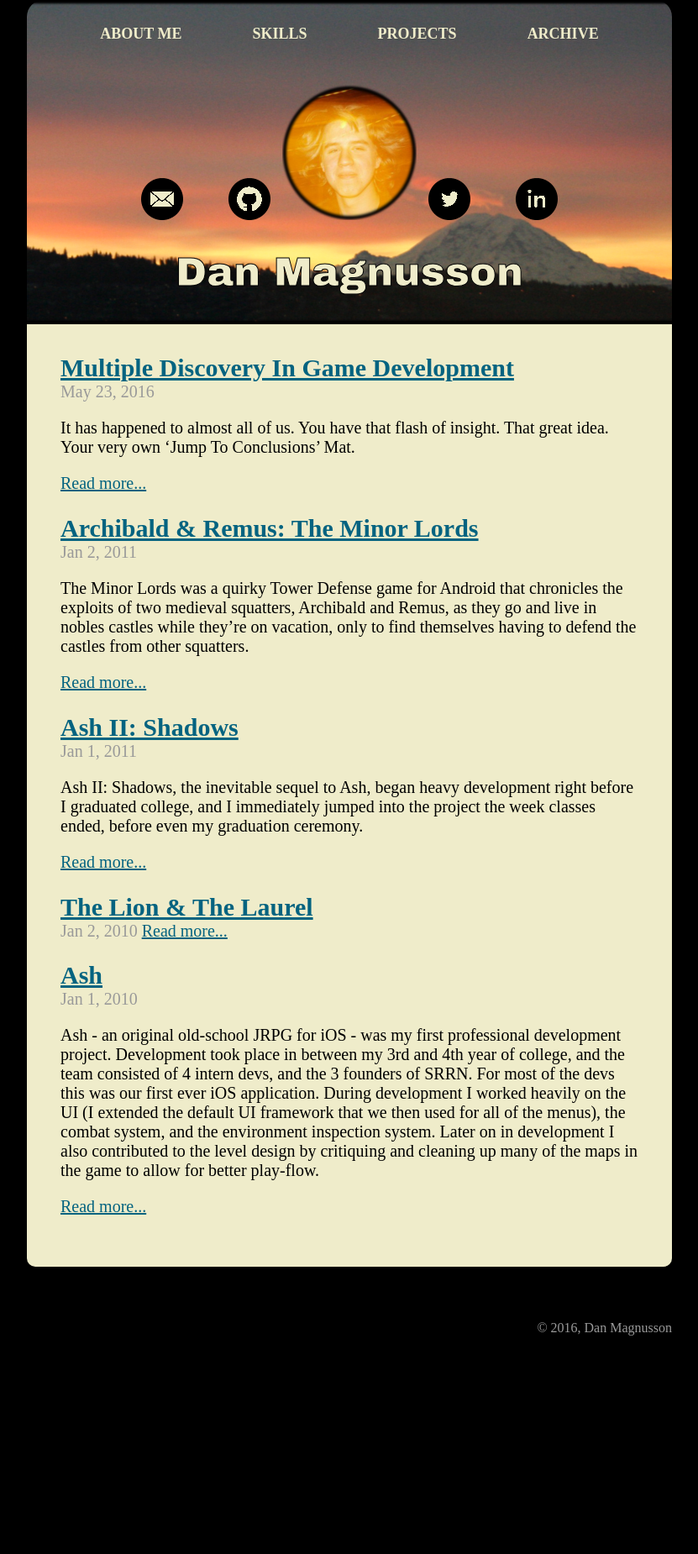
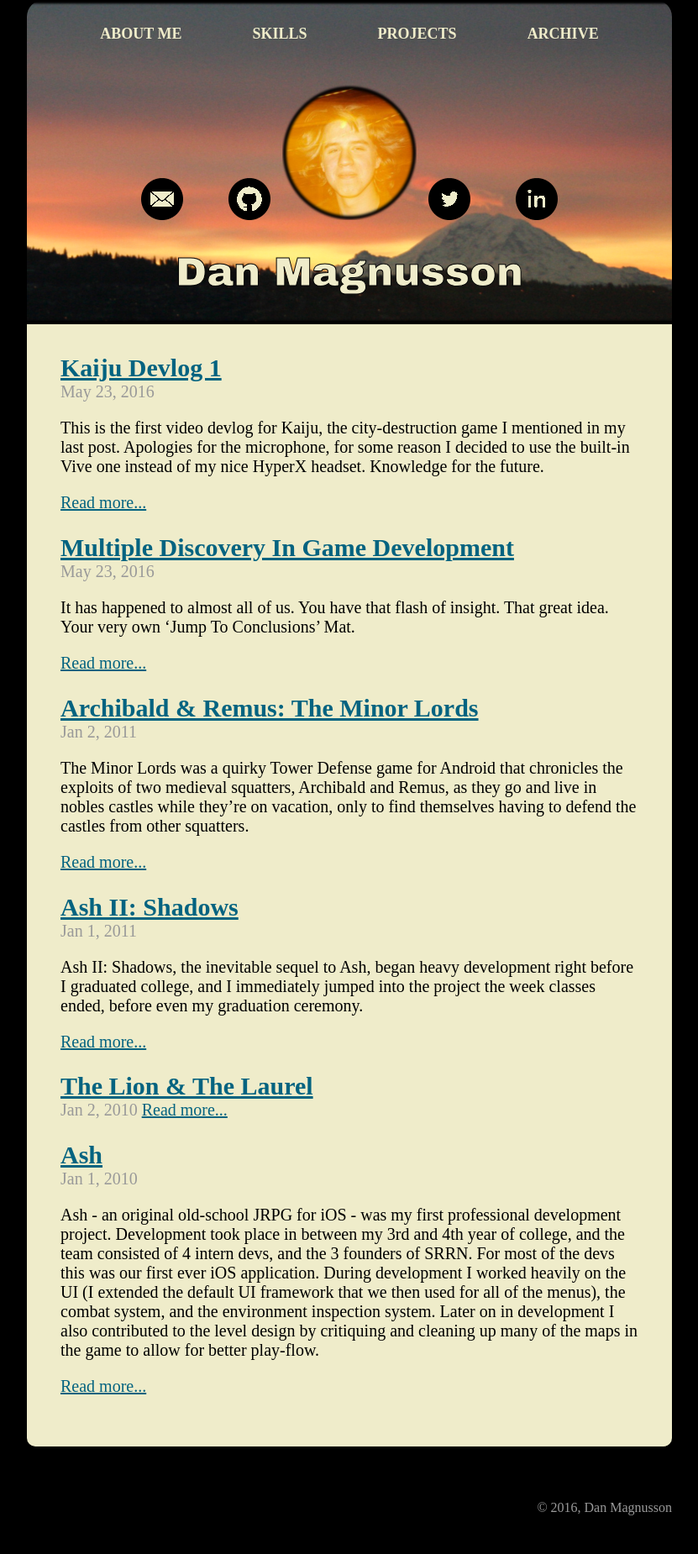
Before and after one commit to pastadiablo/pastadiablo.github.io, a Jekyll site: the page built from index.html, in a window 1280 px wide. Shown: the whole page at 84% size, without its empty margins (224-1055 px from the left). Built offline with Jekyll 4.4.1, drawn with Linux system fonts in a browser that asks for light colours; before the commit the page ends 1636 px from its top, so only the background shows below that.

Commit message:
Added new post linking to video for Kaiju development

```diff
--- /dev/null
+++ b/posts/blog/_posts/2016-05-23-kaiju-devlog-1.markdown
@@ -0,0 +1,12 @@
+---
+title: Kaiju Devlog 1
+layout: post
+categories: kaiju devlog prototyping
+date: 2016-05-23 21:20:25
+---
+
+This is the first video devlog for Kaiju, the city-destruction game I mentioned in my last post.  Apologies for the microphone, for some reason I decided to use the built-in Vive one instead of my nice HyperX headset.  Knowledge for the future.
+
+In the meantime, enjoy the video!
+
+<iframe width="640" height="360" src="https://www.youtube.com/embed/JTxR1Bl1uBw" frameborder="0" allowfullscreen></iframe>
--- a/posts/blog/_posts/2016-05-23-multiple-discovery-in-game-development.markdown
+++ b/posts/blog/_posts/2016-05-23-multiple-discovery-in-game-development.markdown
@@ -1,7 +1,7 @@
 ---
 title: Multiple Discovery In Game Development
 layout: post
-categories: design prototyping
+categories: design prototyping kaiju
 date: 2016-05-23 19:04:13
 ---
 
```
Also changed, not shown: 1 other file.
